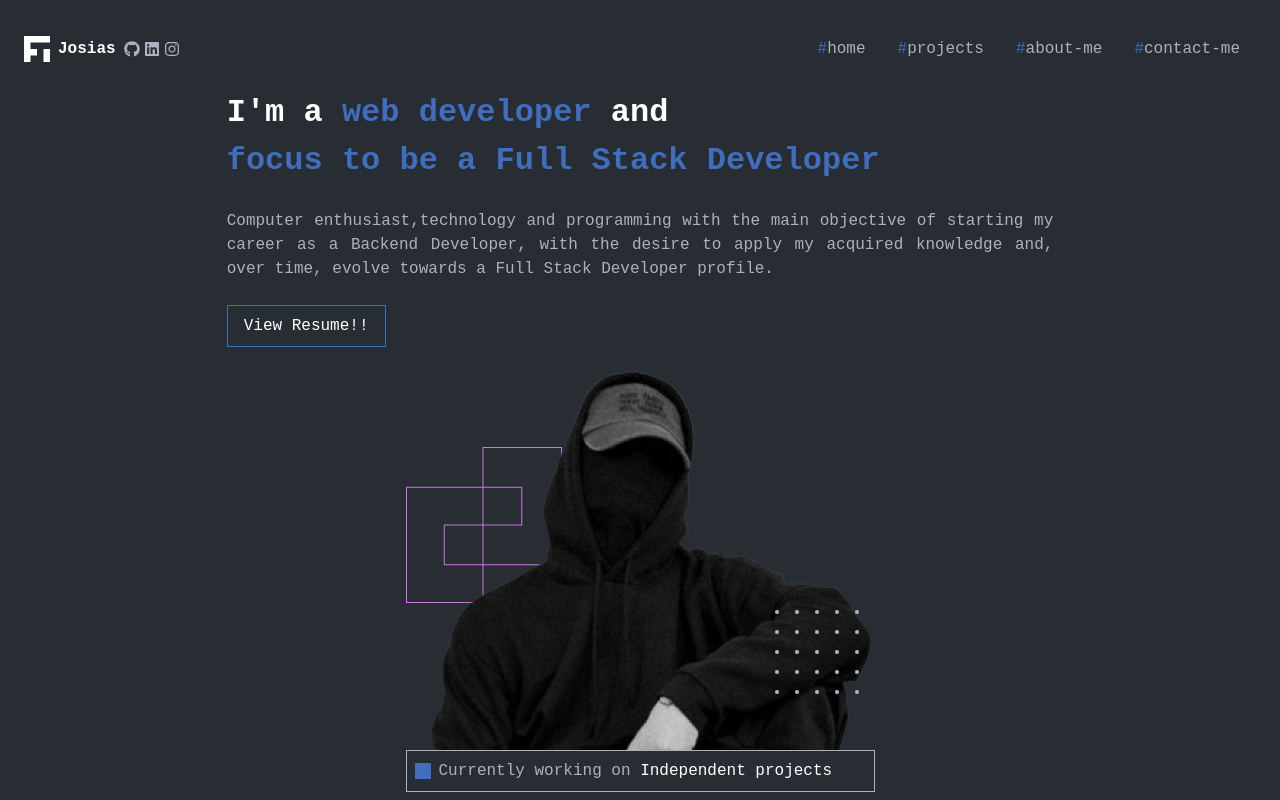
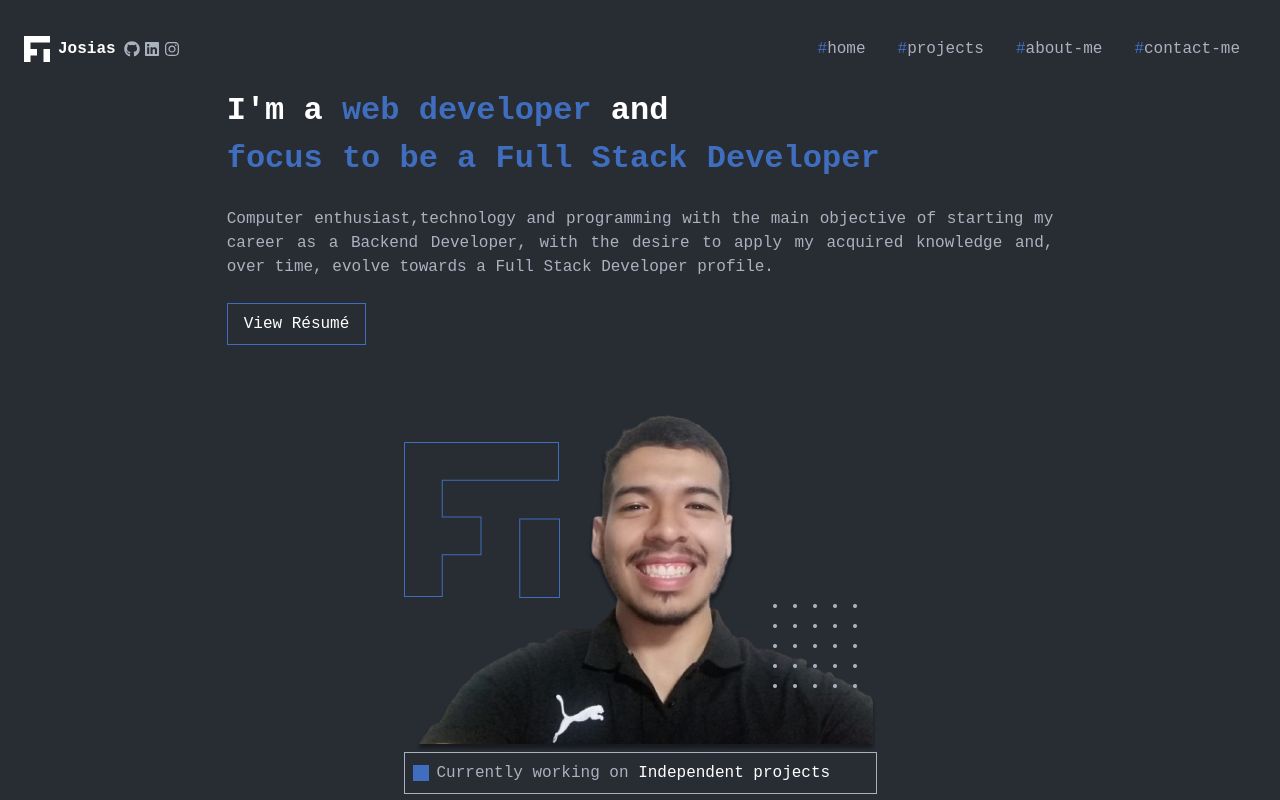
Before and after one commit to Yosiak-alv/portfolio-v2, a React (Vite) app: page / in a window 1280 px wide. Shown: the top 800 px of the page. Built offline with nearby package versions, Linux system fonts and the light colour scheme.

Commit message:
Adding photos of me :)

```diff
--- a/src/components/sections/Hero.jsx
+++ b/src/components/sections/Hero.jsx
@@ -15,7 +15,7 @@
                     and, over time, evolve towards a Full Stack Developer profile.
                 </p>
                 <button className="text-white font-medium py-2 px-4 border duration-200 border-customBlue hover:bg-customBlue-700">
-                    View Resume!!
+                    View Résumé
                 </button>
             </div>
             <div className='mx-auto'>
```
Also changed, not shown: src/assets/man.png, src/assets/me.png, src/components/sections/About.jsx (line endings or trailing spaces).
